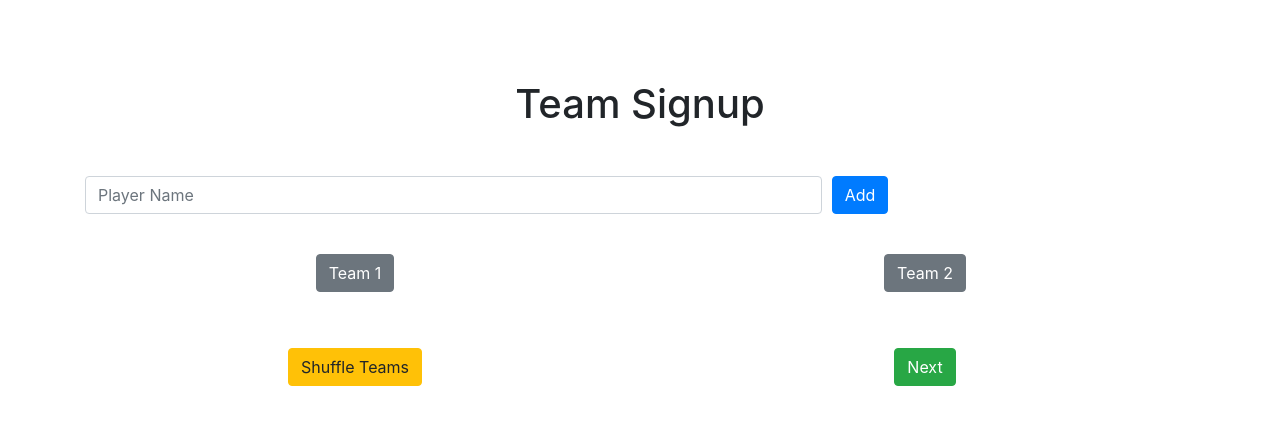
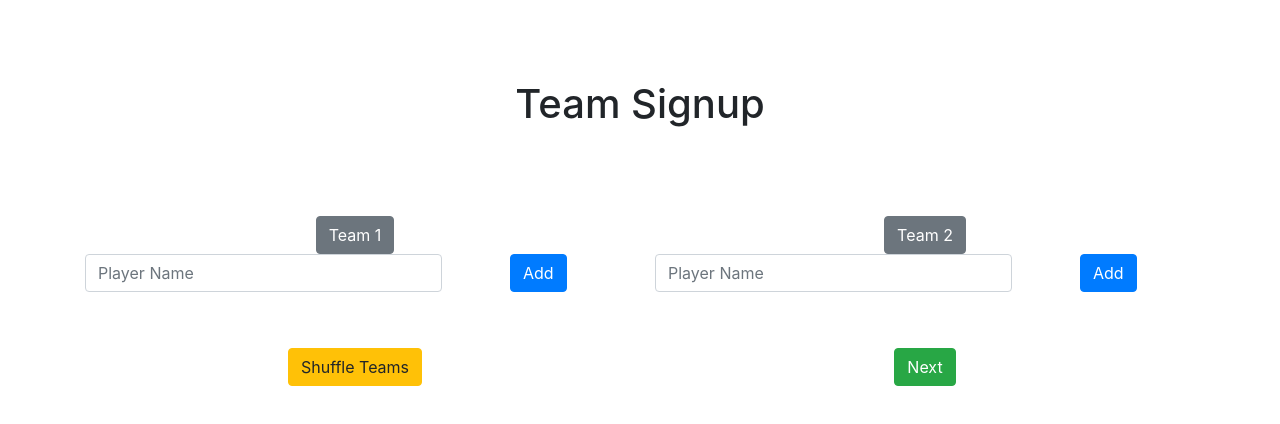
Before and after one commit to liannabow/fishbowl, a React (Create React App) app in the folder fishbowl/: page /TeamSignup in a window 1280 px wide. Shown: the top 424 px of the page. Built offline with nearby package versions, Linux system fonts and the light colour scheme.

Commit message:
created an add new player name form for each team instead of one form that alternates between teams

```diff
--- a/fishbowl/src/components/TeamSignup.js
+++ b/fishbowl/src/components/TeamSignup.js
@@ -12,40 +12,53 @@ class TeamSignup extends React.Component {
   constructor(props) {
     super(props);
     this.state = {
-      playerName: '',
+      teamOnePlayerName: '',
+      teamTwoPlayerName: '',
       teamOne: [],
-      teamTwo: [],
-      isTeamOne: true
+      teamTwo: []
     };
 
-    this.changePlayerName = this.changePlayerName.bind(this);
-    this.addPlayer = this.addPlayer.bind(this);
+    this.changeTeamOnePlayerName = this.changeTeamOnePlayerName.bind(this);
+    this.changeTeamTwoPlayerName = this.changeTeamTwoPlayerName.bind(this);
+    this.addTeamOnePlayer = this.addTeamOnePlayer.bind(this);
+    this.addTeamTwoPlayer = this.addTeamTwoPlayer.bind(this);
     this.shuffleTeams = this.shuffleTeams.bind(this);
   }
 
-  changePlayerName(event) {
-    this.setState({playerName: event.target.value})
+  changeTeamOnePlayerName(event) {
+    this.setState({teamOnePlayerName: event.target.value})
   }
 
-  addPlayer(event) {
+  changeTeamTwoPlayerName(event) {
+    this.setState({teamTwoPlayerName: event.target.value})
+  }
+
+  addTeamOnePlayer(event) {
     const player = {
-      name: this.state.playerName,
+      name: this.state.teamOnePlayerName,
       id: Date.now()
     };
 
-    this.state.isTeamOne ?
     this.setState((state, props) => ({
       teamOne: [...state.teamOne, player]
-      })) :
+    }));
+
+    this.setState({teamOnePlayerName: ''});
+
+    event.preventDefault();
+  }
+
+  addTeamTwoPlayer(event) {
+    const player = {
+      name: this.state.teamTwoPlayerName,
+      id: Date.now()
+    };
+
     this.setState((state, props) => ({
       teamTwo: [...state.teamTwo, player]
     }));
 
-    this.setState((state, props) => ({
-      isTeamOne: !state.isTeamOne
-    }));
-
-    this.setState({playerName: ''});
+    this.setState({teamTwoPlayerName: ''});
 
     event.preventDefault();
   }
@@ -87,14 +100,18 @@ class TeamSignup extends React.Component {
             <h1>Team Signup</h1>
           </Col>
         </Row>
-          <Form onSubmit={this.addPlayer}>
+        <Row className="Row">
+          <Col>
+            <div align="center">
+              <Button variant="secondary">Team 1</Button>
+              <Form onSubmit={this.addTeamOnePlayer}>
                 <Form.Row>
                   <Col xs={8}>
                     <Form.Control
                       type="text"
                       placeholder="Player Name"
-                  value={this.state.playerName}
-                  onChange={this.changePlayerName}
+                      value={this.state.teamOnePlayerName}
+                      onChange={this.changeTeamOnePlayerName}
                     />
                   </Col>
                   <Col>
@@ -102,10 +119,6 @@ class TeamSignup extends React.Component {
                   </Col>
                 </Form.Row>
               </Form>
-        <Row className="Row">
-          <Col>
-            <div align="center">
-              <Button variant="secondary">Team 1</Button>
               <Table striped bordered hover>
                 <TeamTable team={this.state.teamOne}/>
               </Table>
@@ -114,10 +127,25 @@ class TeamSignup extends React.Component {
           <Col>
             <div align="center">
               <Button variant="secondary">Team 2</Button>
-            </div>
+              <Form onSubmit={this.addTeamTwoPlayer}>
+              <Form.Row>
+                  <Col xs={8}>
+                    <Form.Control
+                      type="text"
+                      placeholder="Player Name"
+                      value={this.state.teamTwoPlayerName}
+                      onChange={this.changeTeamTwoPlayerName}
+                    />
+                  </Col>
+                  <Col>
+                    <Button variant="primary" type="submit">Add</Button>
+                  </Col>
+                </Form.Row>
+              </Form>
             <Table striped bordered hover>
               <TeamTable team={this.state.teamTwo}/>
             </Table>
+            </div>
           </Col>
         </Row>
         <Row>
```
Lines whose indentation alone changed are shown as unchanged.
